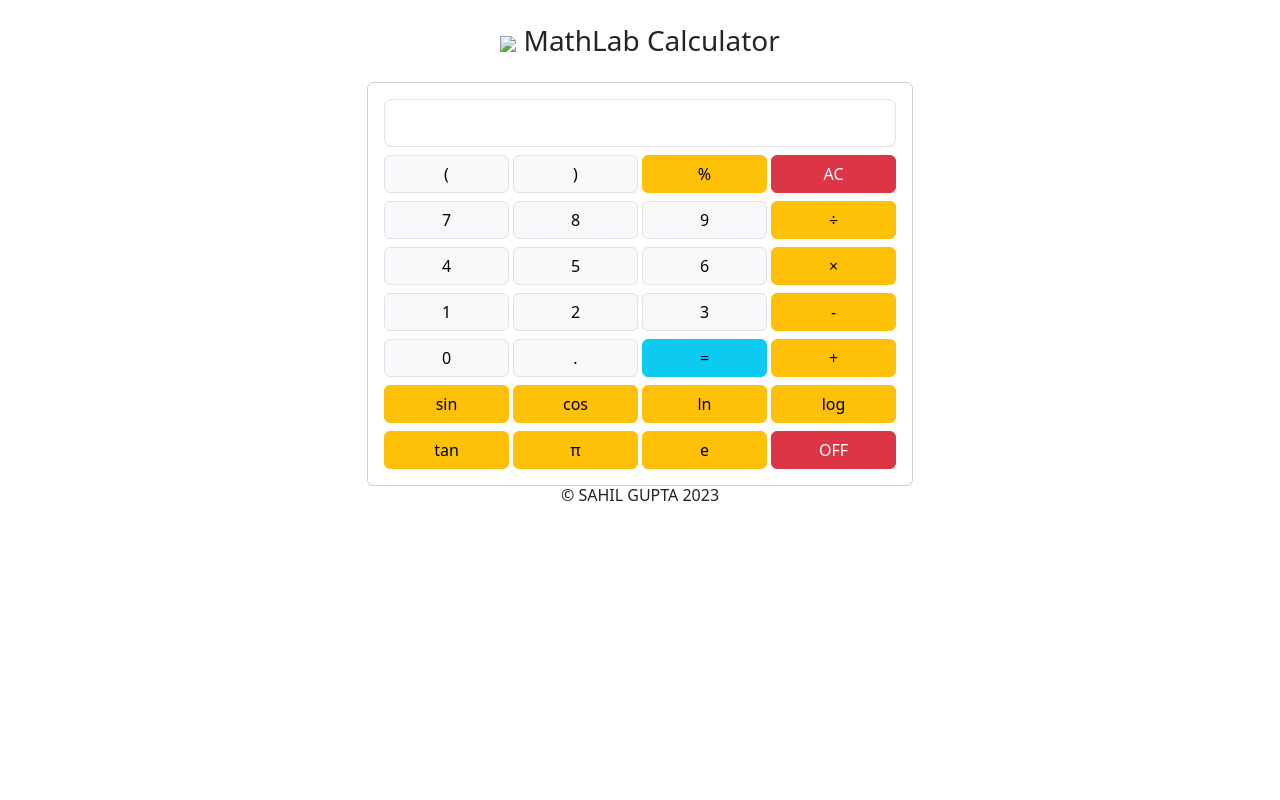
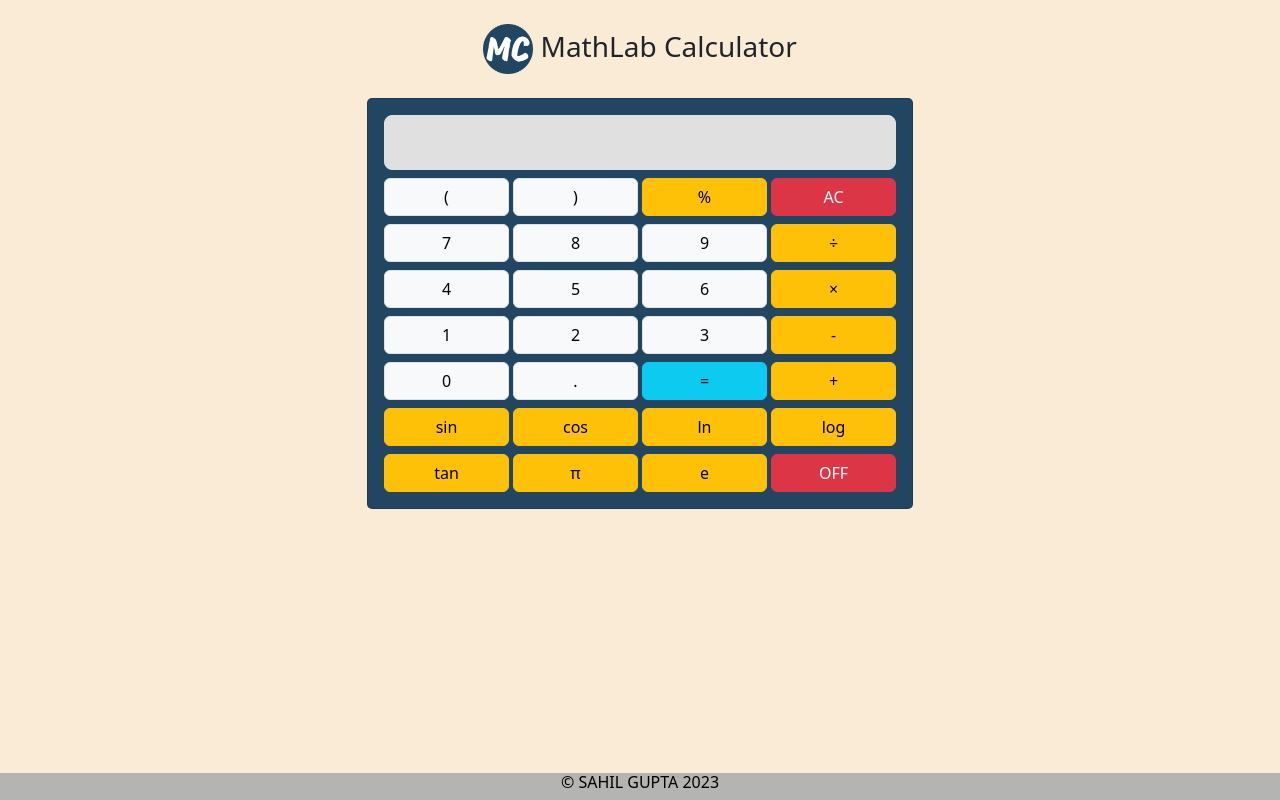
Before and after one commit to sahilgupta3030/scientific-calculator-live, a plain HTML site: page index.html in a window 1280 px wide. Drawn offline with nearby package versions, Linux system fonts and the light colour scheme; the site is published under a folder, as on GitHub Pages, so addresses that start at the root find nothing.

Commit message:
Update index.html

```diff
--- a/index.html
+++ b/index.html
@@ -4,16 +4,16 @@
     <meta charset="utf-8" />
     <meta name="viewport" content="width=device-width, initial-scale=1" />
     <title>MathLab Calculator</title>
-    <link rel="icon" type="image/x-icon" href="/images/favicon.png" />
+    <link rel="icon" type="image/x-icon" href="images/favicon.png" />
     <link href="https://cdn.jsdelivr.net/npm/bootstrap@5.3.2/dist/css/bootstrap.min.css" rel="stylesheet" integrity="sha384-T3c6CoIi6uLrA9TneNEoa7RxnatzjcDSCmG1MXxSR1GAsXEV/Dwwykc2MPK8M2HN" crossorigin="anonymous" />
-    <link rel="stylesheet" href="/src/style.css" />
+    <link rel="stylesheet" href="src/style.css" />
   </head>
 
   <body>
     <!-- main container begins -->
     <div class="container">
       <h3 class="text-center mt-4 mb-4">
-        <img class="heading" src="/images/mc-logo.png" /> MathLab Calculator
+        <img class="heading" src="images/mc-logo.png" /> MathLab Calculator
       </h3>
       <!-- calculator begins -->
       <div class="row">
@@ -122,7 +122,7 @@
     </div>
 
     <script src="https://cdn.jsdelivr.net/npm/bootstrap@5.3.2/dist/js/bootstrap.bundle.min.js" integrity="sha384-C6RzsynM9kWDrMNeT87bh95OGNyZPhcTNXj1NW7RuBCsyN/o0jlpcV8Qyq46cDfL" crossorigin="anonymous"></script>
-    <script src="/src/script.js"></script>
+    <script src="src/script.js"></script>
 
 </body>
 </html>
```
